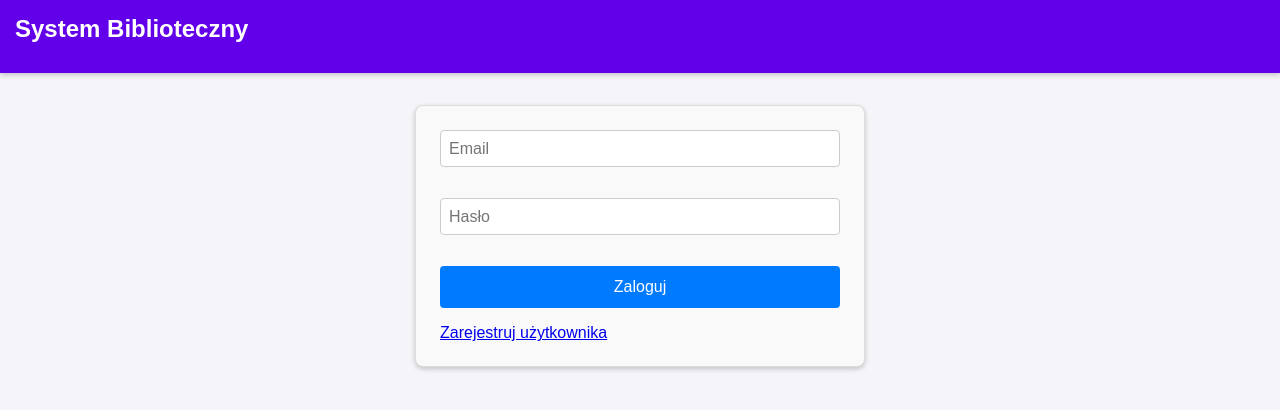
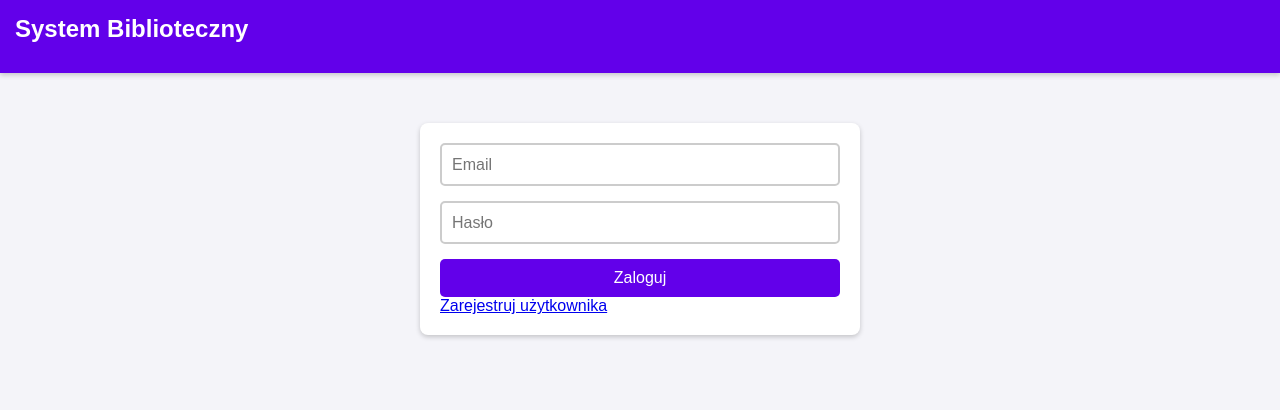
Before and after one commit to SkMarcin/pis-frontend, a React (Create React App) app in the folder pis-frontend/: page /login in a window 1280 px wide. Shown: the top 410 px of the page. Built offline with nearby package versions, Linux system fonts and the light colour scheme.

Commit message:
Style changes

```diff
--- a/pis-frontend/src/components/AddUser.js
+++ b/pis-frontend/src/components/AddUser.js
@@ -33,8 +33,9 @@
     };
 
     return (
+        <nav className="add-users">
             <div>
-            <h2>Add User</h2>
+                <h2>Dodawanie użytkownika</h2>
                 <form onSubmit={handleSubmit} className="form-container">
                     <h2>Dodaj użytkownika</h2>
                     <input
@@ -64,8 +65,8 @@
                     </select>
                     <button type="submit">Dodaj użytkownika</button>
                 </form>
-
             </div>
+        </nav>
     );
 };
 
--- a/pis-frontend/src/components/users.css
+++ b/pis-frontend/src/components/users.css
@@ -1,41 +1,41 @@
 /* General form styling */
-.form-container {
-    display: flex;
-    flex-direction: column;
-    gap: 1rem;
-    max-width: 400px;
-    margin: 2rem auto;
-    padding: 1.5rem;
-    background-color: #f9f9f9;
-    border: 1px solid #ddd;
-    border-radius: 8px;
-}
+/*.form-container {*/
+/*    display: flex;*/
+/*    flex-direction: column;*/
+/*    gap: 1rem;*/
+/*    max-width: 400px;*/
+/*    margin: 2rem auto;*/
+/*    padding: 1.5rem;*/
+/*    background-color: #f9f9f9;*/
+/*    border: 1px solid #ddd;*/
+/*    border-radius: 8px;*/
+/*}*/
 
-.form-container h2 {
-    margin-bottom: 1rem;
-    text-align: center;
-}
+/*.form-container h2 {*/
+/*    margin-bottom: 1rem;*/
+/*    text-align: center;*/
+/*}*/
 
-.form-container input,
-.form-container select {
-    padding: 0.5rem;
-    border: 1px solid #ccc;
-    border-radius: 4px;
-    font-size: 1rem;
-}
+/*.form-container input,*/
+/*.form-container select {*/
+/*    padding: 0.5rem;*/
+/*    border: 1px solid #ccc;*/
+/*    border-radius: 4px;*/
+/*    font-size: 1rem;*/
+/*}*/
 
-.form-container button {
-    padding: 0.75rem;
-    background-color: #007bff;
-    color: white;
-    border: none;
-    border-radius: 4px;
-    cursor: pointer;
-}
+/*.form-container button {*/
+/*    padding: 0.75rem;*/
+/*    background-color: #007bff;*/
+/*    color: white;*/
+/*    border: none;*/
+/*    border-radius: 4px;*/
+/*    cursor: pointer;*/
+/*}*/
 
-.form-container button:hover {
-    background-color: #0056b3;
-}
+/*.form-container button:hover {*/
+/*    background-color: #0056b3;*/
+/*}*/
 
 /* Button styles */
 .btn {
--- a/pis-frontend/src/styles.css
+++ b/pis-frontend/src/styles.css
@@ -2,6 +2,11 @@
 body, h1, p {
     margin: 0;
     padding: 0;
+}
+
+h2 {
+    margin: 0;
+    padding: 20px;
 }
 
 body {
```
Lines whose indentation alone changed are shown as unchanged.
